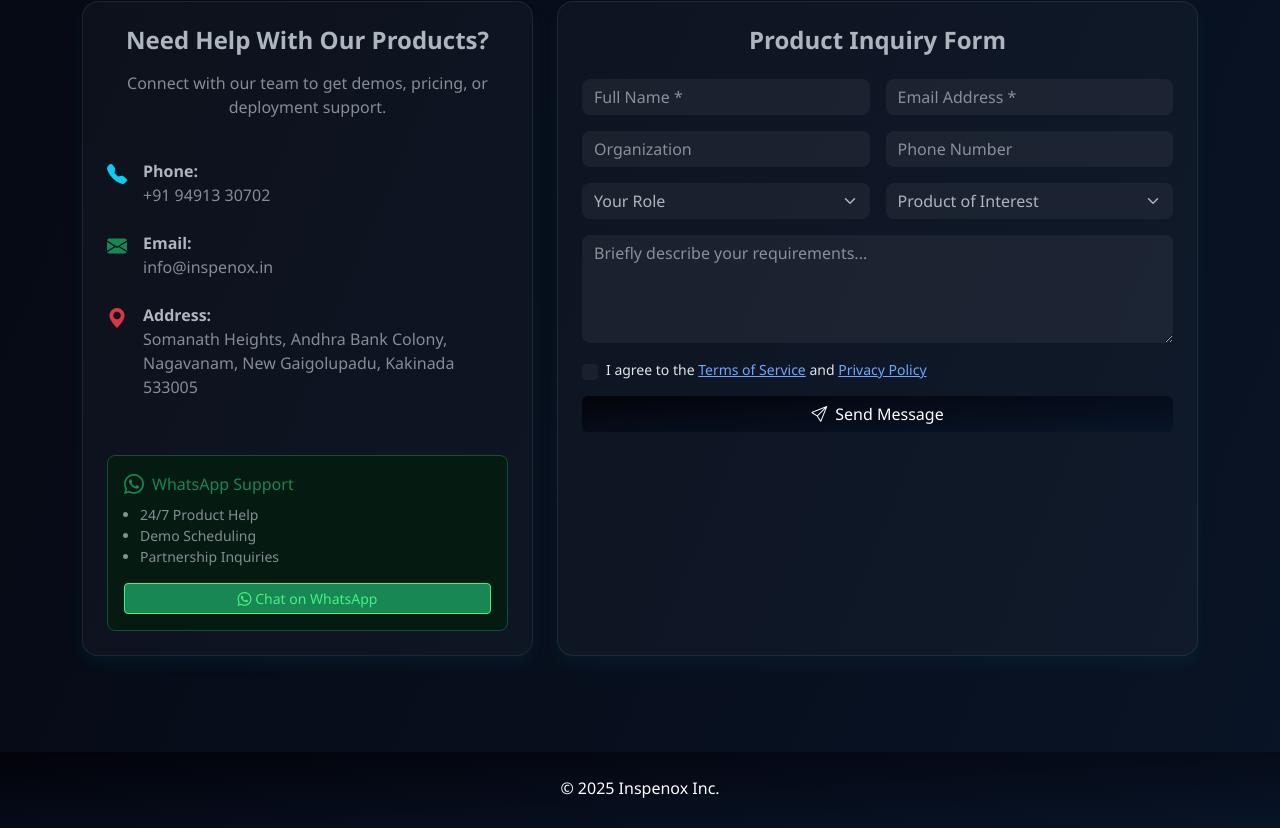
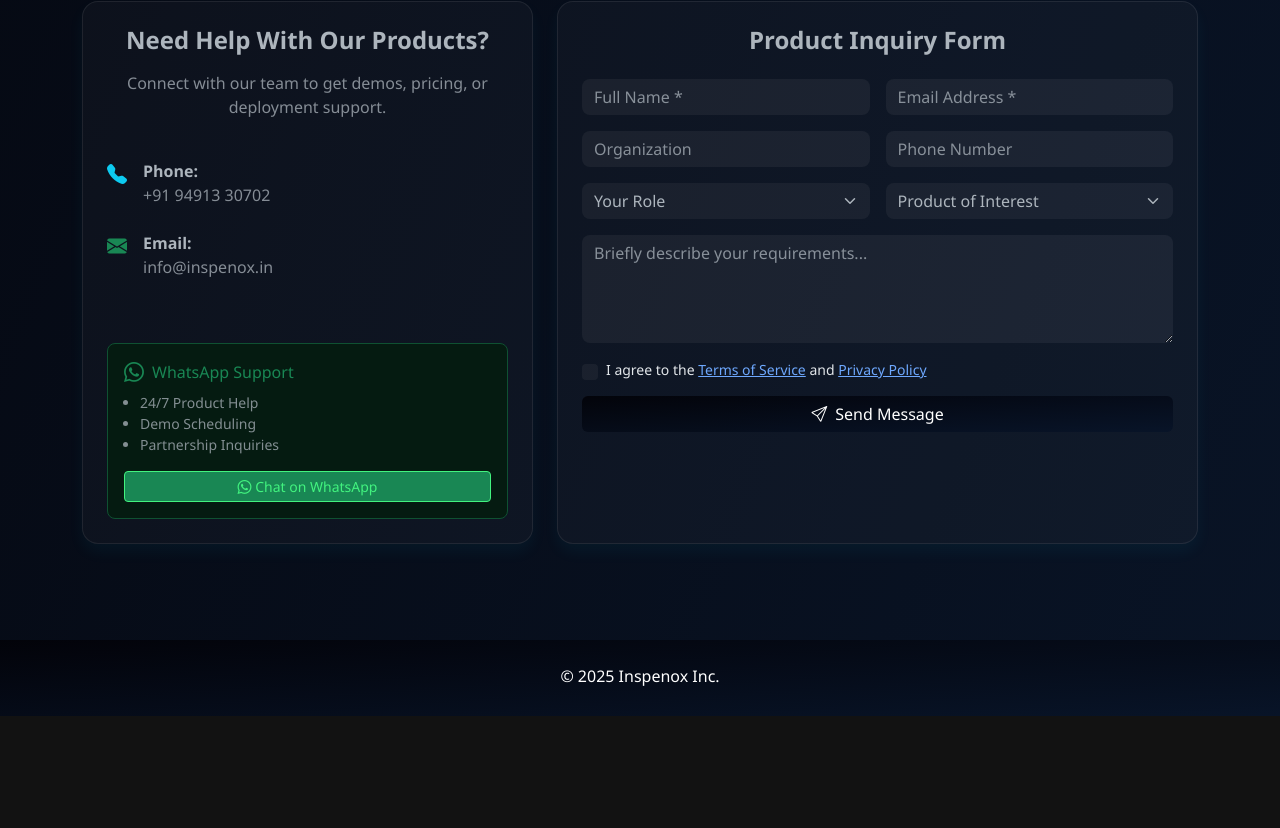
Before and after one commit to Inpenox2025/url2025-inspenoxv2, a plain HTML site: page index.html in a window 1280 px wide. Shown: the part 2326-3154 px from the top of the page. After the commit the page ends 3042 px from the top, so only its background shows below. Drawn offline with nearby package versions, Linux system fonts and the light colour scheme.

Commit message:
upadted address

```diff
--- a/index.html
+++ b/index.html
@@ -354,14 +354,14 @@
                   <span class="text-muted">info@inspenox.in</span>
                 </div>
               </li>
-              <li class="mb-3 d-flex flex-column flex-sm-row align-items-start text-start">
+              <!-- <li class="mb-3 d-flex flex-column flex-sm-row align-items-start text-start">
                 <i class="bi bi-geo-alt-fill fs-5 me-sm-3 mb-2 mb-sm-0 text-danger"></i>
                 <div>
                   <strong>Address:</strong><br />
                   <span class="text-muted">Somanath Heights, Andhra Bank Colony, Nagavanam, New
                     Gaigolupadu, Kakinada 533005</span>
                 </div>
-              </li>
+              </li> -->
             </ul>
             <div class="whatsapp-box mt-4 p-3 rounded-3 bg-success-subtle border border-success-subtle">
               <h6 class="d-flex align-items-center text-success mb-2">
```
